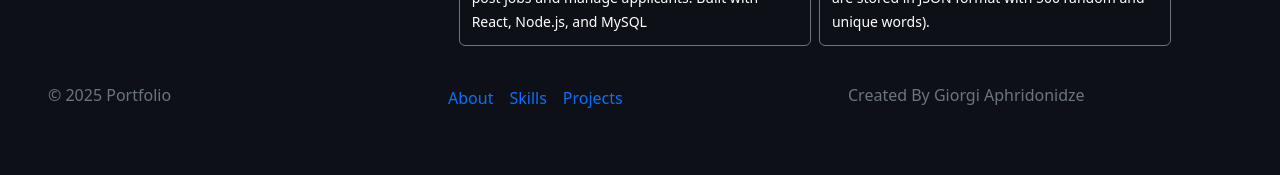
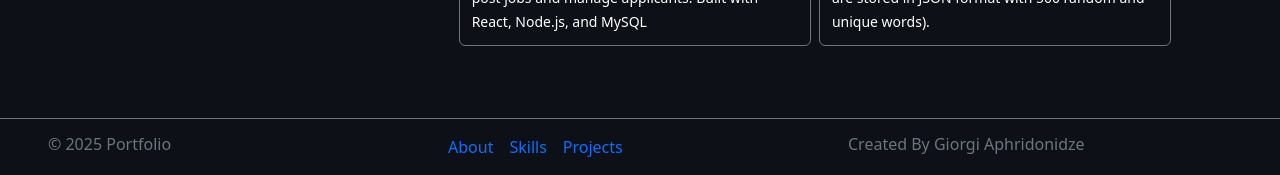
Before and after one commit to Apridonidze/portfolio, a React (Vite) app in the folder frontend/: page / in a window 1280 px wide. Shown: the part 1820-1995 px from the top of the page. Before the commit the page ends 1949 px from the top, so only its background shows below. Built offline with nearby package versions, Linux system fonts and the light colour scheme.

Commit message:
fixed links in project

```diff
--- a/frontend/src/components/Footer.jsx
+++ b/frontend/src/components/Footer.jsx
@@ -1,6 +1,6 @@
 const Footer = () => {
     return(
-        <div className="footer-container container-fluid text-secondary px-5 py-3">
+        <div className="footer-container container-fluid text-secondary px-5 py-3 mt-5 border-top border-secondary">
             <div className="row row-cols-1 row-cols-sm-3 g-3">
                 <div className="footer-left col">
                 <h6>© 2025 Portfolio</h6>
--- a/frontend/src/components/Header.jsx
+++ b/frontend/src/components/Header.jsx
@@ -7,7 +7,7 @@ const Header = () => {
             <div className="header-rigth d-flex gap-4 align-items-center">
 
                     <a href="#about" className="link-offset-3 link-underline link-underline-opacity-0 link-underline-opacity-100-hover">About</a>
-                    <a href="#technologies" className="link-offset-3 link-underline link-underline-opacity-0 link-underline-opacity-100-hover">Skills</a>
+                    <a href="#skills" className="link-offset-3 link-underline link-underline-opacity-0 link-underline-opacity-100-hover">Skills</a>
                     <a href="#projects" className="link-offset-3 link-underline link-underline-opacity-0 link-underline-opacity-100-hover">Projects</a>
 
             </div>
```
